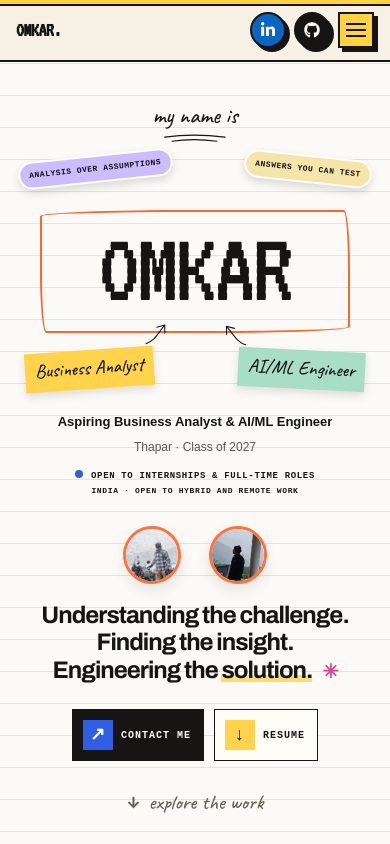
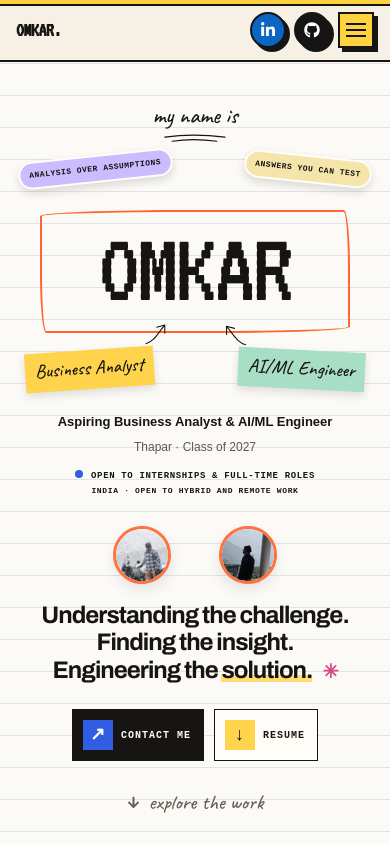
Before and after one commit to omkark2404/Omkar-portfolio-, a React (Vite) app: page / in a window 390 px wide. Shown: the top 844 px of the page. Built offline with nearby package versions, Linux system fonts and the light colour scheme.

Commit message:
Mobile: widen hero photo gap to 48px

```diff
--- a/src/index.css
+++ b/src/index.css
@@ -322,7 +322,7 @@ section[id] { scroll-margin-top: 76px; }
   .hero-role-right .hero-role-arrow { left: -18px; }
   .hero-availability { margin-top: 25px; font-size: 9px; letter-spacing: .65px; }
   .hero-availability p + p { font-size: 8px; }
-  .hero-statement-wrap { margin-top: 28px; display: flex; flex-wrap: wrap; justify-content: center; align-items: center; gap: 0 28px; }
+  .hero-statement-wrap { margin-top: 28px; display: flex; flex-wrap: wrap; justify-content: center; align-items: center; gap: 0 48px; }
   .hero-statement { max-width: 100%; font-size: clamp(24px, 5.7vw, 40px); letter-spacing: -1px; flex: 1 1 100%; order: 2; }
   .hero-photo { position: static; display: inline-block; width: 58px; height: 58px; border-width: 3px; margin-bottom: 18px; }
   .hero-photo-left, .hero-photo-right { order: 1; }
```
